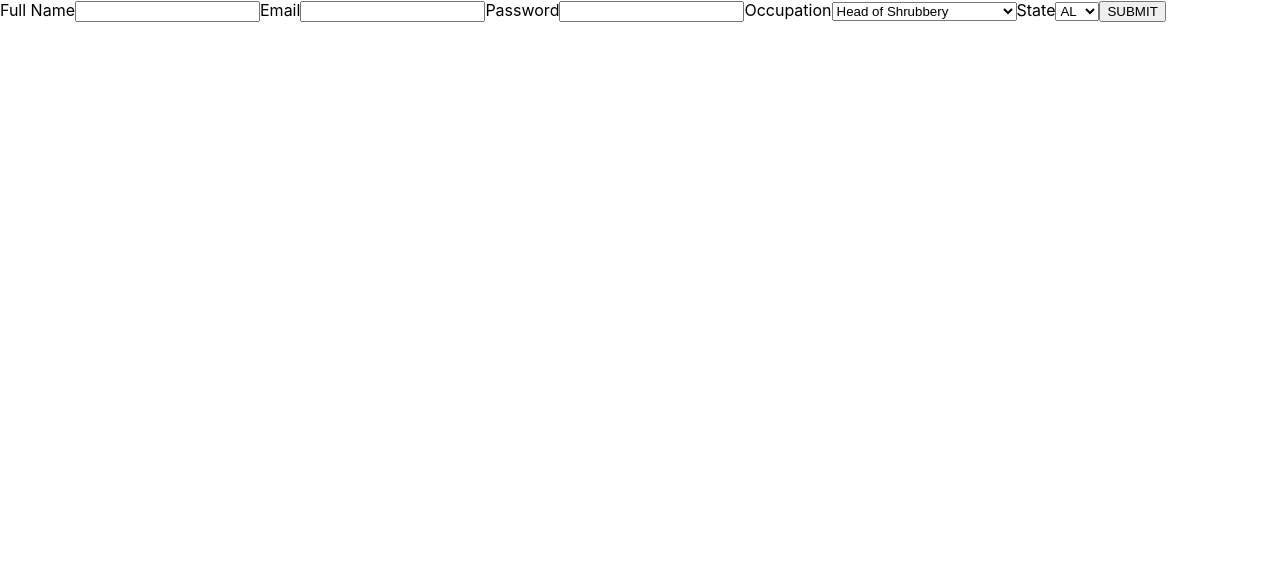
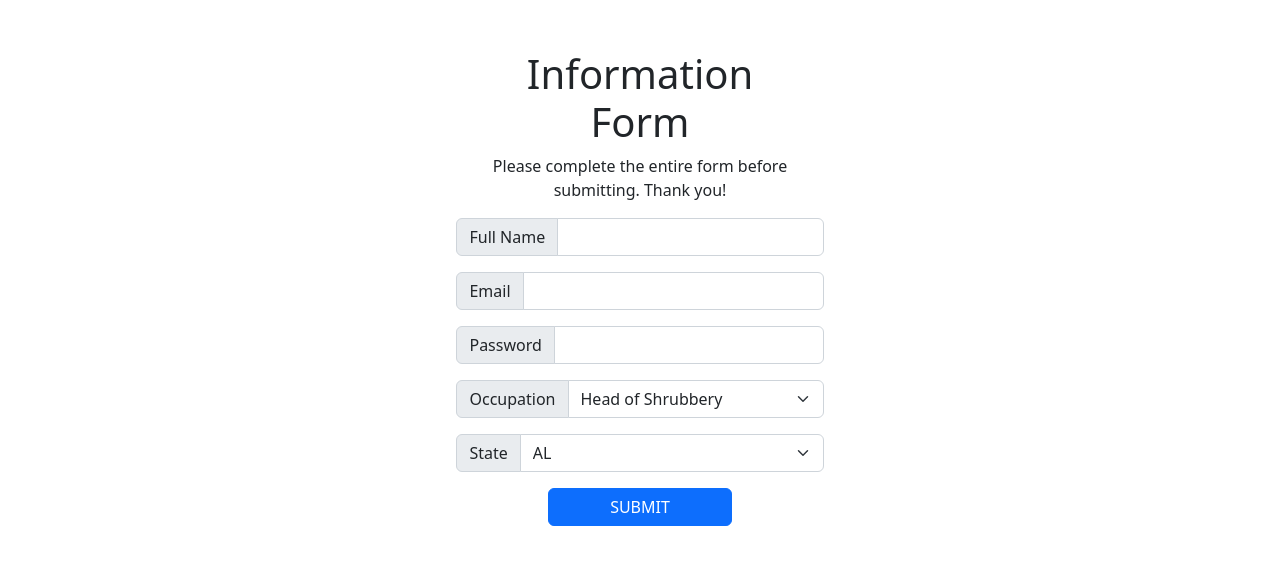
Before and after one commit to jessykim/frontend-take-home-front, a React (Create React App) app: page /form in a window 1280 px wide. Shown: the top 564 px of the page. Built offline with nearby package versions, Linux system fonts and the light colour scheme; no server answers.

Commit message:
install bootstrap and add styling to the form

```diff
--- a/package.json
+++ b/package.json
@@ -6,6 +6,7 @@
     "@testing-library/jest-dom": "^5.16.5",
     "@testing-library/react": "^13.4.0",
     "@testing-library/user-event": "^13.5.0",
+    "bootstrap": "^5.2.3",
     "react": "^18.2.0",
     "react-dom": "^18.2.0",
     "react-router-dom": "^6.4.4",
--- a/src/App.jsx
+++ b/src/App.jsx
@@ -3,6 +3,7 @@ import './App.css';
 import { useState } from 'react';
 import { Routes, Route, useNavigate } from 'react-router-dom'
 import InfoForm from './components/InfoForm';
+
 
 import * as formService from './services/formService'
 
--- a/src/components/InfoForm.jsx
+++ b/src/components/InfoForm.jsx
@@ -1,4 +1,4 @@
-// import styles from './InfoForm.module.css'
+import styles from './InfoForm.module.css'
 import { useState } from 'react'
 
 const InfoForm = (props) => {
@@ -21,39 +21,70 @@ const InfoForm = (props) => {
 
   return (
     <>
+      <div className={styles.container}>
+        <h1>Information Form</h1>
+        <p>Please complete the entire form before submitting. Thank you!</p>
         <form onSubmit={handleSubmit}>
-        <label htmlFor="name-input">Full Name</label>
+          <div className="input-group mb-3">
+            <label htmlFor="name-input" className="input-group-text" id="inputGroup-sizing-default"
+            >
+              Full Name
+            </label>
             <input
               type="text"
               name="name"
               value={form.name}
               onChange={handleChange}
+              className="form-control" aria-label="Sizing example input" aria-describedby="inputGroup-sizing-default"
               required
             />
-        <label htmlFor="email-input">Email</label>
+          </div>
+          <div className="input-group mb-3">
+            <label
+            htmlFor="email-input" className="input-group-text" id="inputGroup-sizing-default"
+            >
+              Email
+            </label>
             <input
               type="text"
               name="email"
               value={form.email}
               onChange={handleChange}
+              className="form-control" aria-label="Sizing example input" aria-describedby="inputGroup-sizing-default"
               required
             />
-        <label htmlFor="password-input">Password</label>
+          </div>
+          <div className="input-group mb-3">
+            <label
+            htmlFor="password-input"
+            className="input-group-text" id="inputGroup-sizing-default"
+            >
+              Password
+            </label>
             <input
               type="text"
               name="password"
               value={form.password}
               onChange={handleChange}
+              className="form-control" aria-label="Sizing example input" aria-describedby="inputGroup-sizing-default"
               required
             />
-        <label htmlFor="occupation-input">Occupation</label>
+          </div>
+          <div className="input-group mb-3">
+            <label
+            htmlFor="occupation-input"
+            className="input-group-text" id="inputGroup-sizing-default"
+            >
+              Occupation
+            </label>
             <select
               name="occupation"
               value={form.occupation}
               onChange={handleChange}
+              className="form-select" aria-label="Default select example"
               required
             >
-          <option value="Head of Shrubbery">Head of Shrubbery</option>
+              <option defaultValue="Head of Shrubbery">Head of Shrubbery</option>
               <option value="Interim Substitute Teacher">Interim Substitute Teacher</option>
               <option value="Water Softener">Water Softener</option>
               <option value="Listener of the House">Listener of the House</option>
@@ -67,14 +98,22 @@ const InfoForm = (props) => {
               <option value="Widget Fabricator">Widget Fabricator</option>
               <option value="Underwater Basket Weaver">Underwater Basket Weaver</option>
             </select>
-        <label htmlFor="state-input">State</label>
+          </div>
+          <div className="input-group mb-3">
+            <label
+              htmlFor="state-input"
+              className="input-group-text" id="inputGroup-sizing-default"
+            >
+              State
+            </label>
             <select
               name="state"
               value={form.state}
               onChange={handleChange}
+              className="form-select" aria-label="Default select example"
               required
             >
-          <option value="Alabama">AL</option>
+              <option defaultValue="Alabama">AL</option>
               <option value="Alaska">AK</option>
               <option value="Arizona">AZ</option>
               <option value="Arkansas">AR</option>
@@ -126,8 +165,10 @@ const InfoForm = (props) => {
               <option value="Wisconsin">WI</option>
               <option value="Wyoming">WY</option>
             </select>
-        <button type="submit">SUBMIT</button>
+          </div>
+          <button type="submit" className="btn btn-primary">SUBMIT</button>
         </form>
+      </div>
     </>
   )
 }
--- a/src/components/InfoForm.module.css
+++ b/src/components/InfoForm.module.css
@@ -0,0 +1,22 @@
+.container {
+  display: flex;
+  flex-direction: column;
+  align-items: center;
+  /* max-width: 350px; */
+  margin-top: 50px;
+}
+
+h1, p {
+  text-align: center;
+  max-width: 308px;
+}
+
+form {
+  display: flex;
+  flex-direction: column;
+  align-items: center;
+}
+
+button {
+  width: 50%;
+}
--- a/src/index.js
+++ b/src/index.js
@@ -4,6 +4,11 @@ import './index.css';
 import App from './App';
 import reportWebVitals from './reportWebVitals';
 import { BrowserRouter as Router } from 'react-router-dom';
+
+// Bootstrap CSS
+import "bootstrap/dist/css/bootstrap.min.css";
+// Bootstrap Bundle JS
+import "bootstrap/dist/js/bootstrap.bundle.min";
 
 const root = ReactDOM.createRoot(document.getElementById('root'));
 root.render(
```
Also changed, not shown: 1 other file (tests, documents, lock files or other folders). Lines whose indentation alone changed are shown as unchanged.
